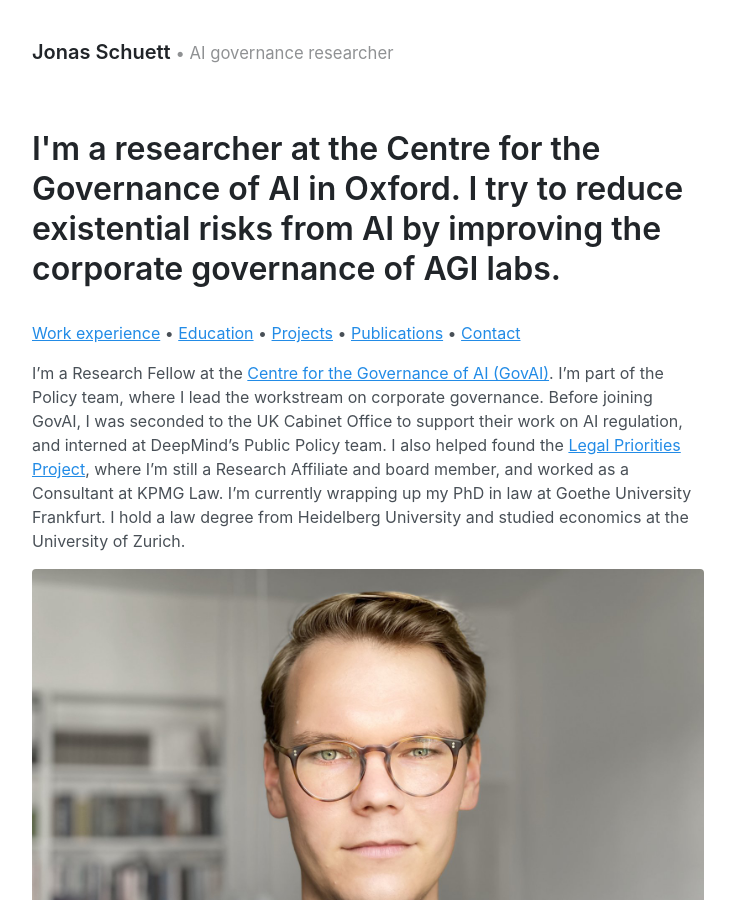
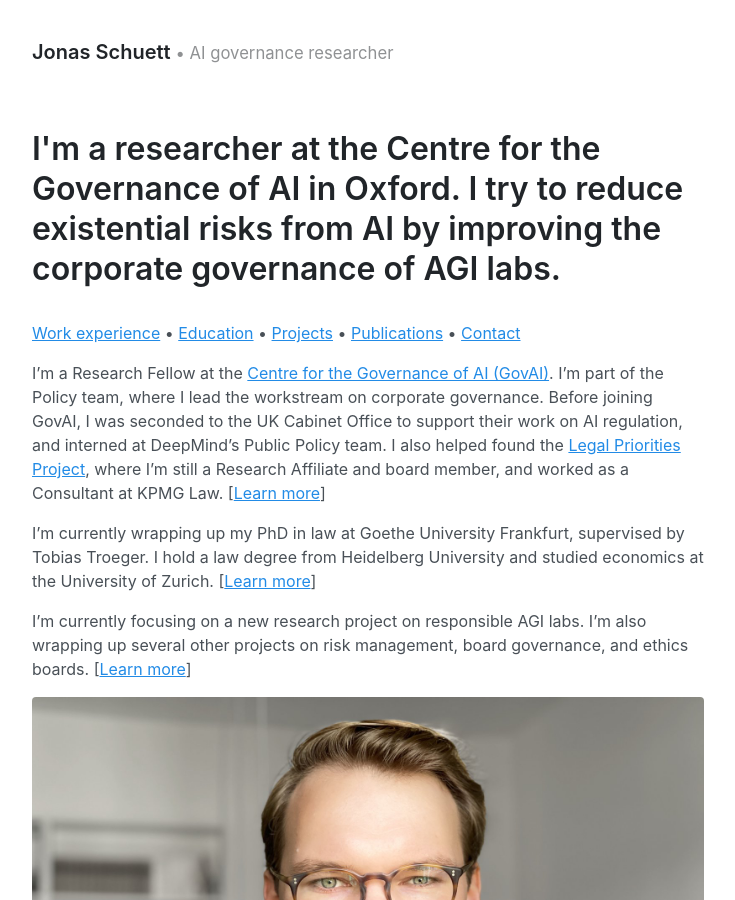
Before and after one commit to jonasschuett/jonasschuett.github.io, a Jekyll site: the page built from _posts/2020-04-04-introduction.md, in a window 1280 px wide and 900 px high. Shown: the whole window, without its empty margins (272-1007 px from the left). Built offline with Jekyll 4.4.1, drawn with Linux system fonts in a browser that asks for light colours.

Commit message:
Update 2020-04-04-introduction.md

```diff
--- a/_posts/2020-04-04-introduction.md
+++ b/_posts/2020-04-04-introduction.md
@@ -5,7 +5,11 @@ title: I'm a researcher at the Centre for the Governance of AI in Oxford. I try
 
 <br>[Work experience](#work-experience) • [Education](#education) • [Projects](#projects) • [Publications](#publications) • [Contact](#contact)<br>
 
-I'm a Research Fellow at the [Centre for the Governance of AI (GovAI)](https://www.governance.ai/). I'm part of the Policy team, where I lead the workstream on corporate governance. Before joining GovAI, I was seconded to the UK Cabinet Office to support their work on AI regulation, and interned at DeepMind’s Public Policy team. I also helped found the [Legal Priorities Project](https://www.legalpriorities.org/), where I'm still a Research Affiliate and board member, and worked as a Consultant at KPMG Law. I'm currently wrapping up my PhD in law at Goethe University Frankfurt. I hold a law degree from Heidelberg University and studied economics at the University of Zurich.
+I'm a Research Fellow at the [Centre for the Governance of AI (GovAI)](https://www.governance.ai/). I'm part of the Policy team, where I lead the workstream on corporate governance. Before joining GovAI, I was seconded to the UK Cabinet Office to support their work on AI regulation, and interned at DeepMind’s Public Policy team. I also helped found the [Legal Priorities Project](https://www.legalpriorities.org/), where I'm still a Research Affiliate and board member, and worked as a Consultant at KPMG Law. [[Learn more](#work-experience)]
+
+I'm currently wrapping up my PhD in law at Goethe University Frankfurt, supervised by Tobias Troeger. I hold a law degree from Heidelberg University and studied economics at the University of Zurich. [[Learn more](#education)]
+
+I'm currently focusing on a new research project on responsible AGI labs. I'm also wrapping up several other projects on risk management, board governance, and ethics boards. [[Learn more](#projects)]
 
 ![Jonas Schuett](/jonasschuett.jpg "Jonas Schuett")
 
```
